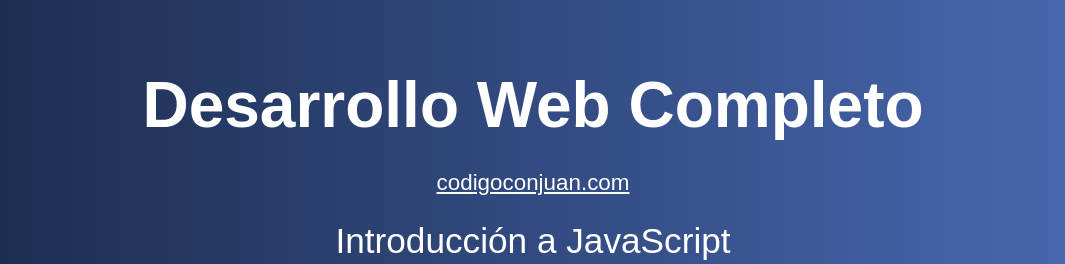
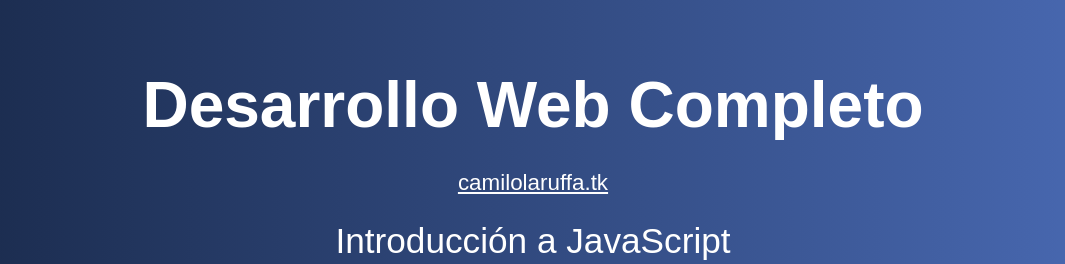
Before and after one commit to camilo-laruffa/introduccion-js, a plain HTML site: page index.html in a window 1280 px wide. Shown: the top 264 px of the page, without its empty margins (107-1172 px from the left). Drawn offline with Linux system fonts and the light colour scheme; a web font is replaced by a local one.

Commit message:
href changed

```diff
--- a/index.html
+++ b/index.html
@@ -11,7 +11,7 @@
 
     <div class="contenido">
         <h1>Desarrollo Web Completo</h1>
-        <a href="http://www.codigoconjuan.com" target="_blank">codigoconjuan.com</a>
+        <a href="http://www.camilolaruffa.tk" target="_blank">camilolaruffa.tk</a>
         <p>Introducción a JavaScript</p>
         <p class="hashtag">#DesarrolloWebCompleto</p>
     </div>
```
